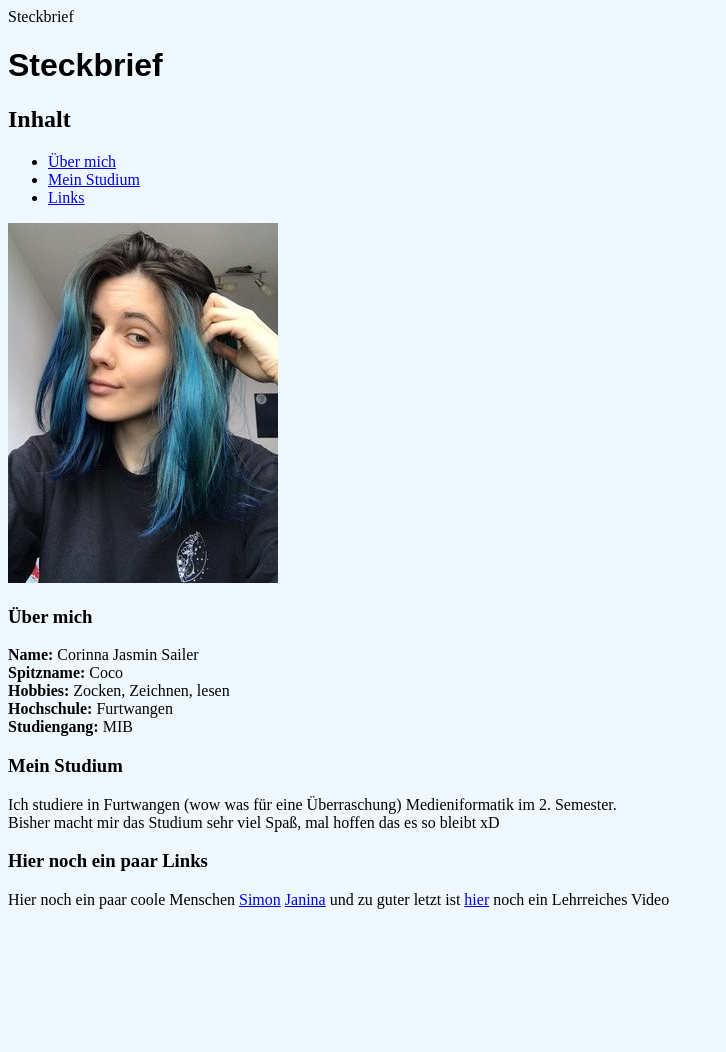
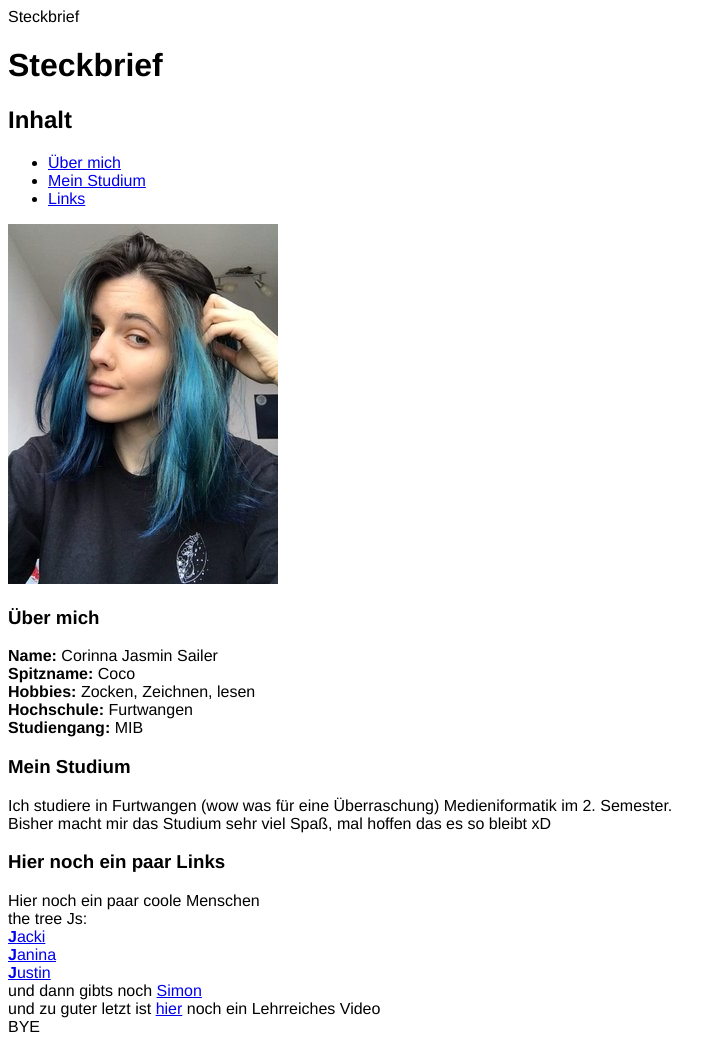
Before and after one commit to sailerco/GIS_MIB2, a plain HTML site: page Aufgabe 1/Steckbrief_Corinna.html in a window 1280 px wide. Shown: the whole page, without its empty margins (0-726 px from the left). Before the commit the page ends 925 px from the top, so only its background shows below. Drawn offline with Linux system fonts and the light colour scheme.

Commit message:
Steckbrief

```diff
--- a/Aufgabe 1/Steckbrief_Corinna.html
+++ b/Aufgabe 1/Steckbrief_Corinna.html
@@ -4,8 +4,8 @@
     <head>
         <tilte>Steckbrief</tilte>
     </head>
-    <body style = "background-color:aliceblue">
-        <h1 style="font-family: Arial;">Steckbrief</h1>
+    <body style="font-family: 'Franklin Gothic Medium', 'Arial Narrow', Arial, sans-serif;">
+        <h1>Steckbrief</h1>
         <h2>Inhalt</h2>
         <ul>
             <li> <a href="#me">Über mich</a></li>
@@ -28,10 +28,15 @@
 
         <h3 id="sonstiges">Hier noch ein paar Links</h3>
         <p>
-            Hier noch ein paar coole Menschen
-            <a href="https://simon-za.github.io/GIS-SoSe-2020/Aufgabe_00.html" target="_blank">Simon</a> </il>
-            <a href="https://janinacpb.github.io/GIS-SoSe-2020/Aufgabe01/aufgabe2.html" target="_blank"><il> Janina</a>
-
-            und zu guter letzt ist <a href="https://www.youtube.com/watch?v=hEesjCRR2hw">hier</a> noch ein Lehrreiches Video</p>
+            Hier noch ein paar coole Menschen<br>
+            the tree Js: <br>
+            <a href="https://jk-jacki.github.io/GIS_SoSe2020/Aufgabe01/" target="_blank"><b>J</b>acki</a><br>
+            <a href="https://janinacpb.github.io/GIS-SoSe-2020/Aufgabe01/aufgabe2.html" target="_blank"><b>J</b>anina</a><br>
+            <a href="https://yamidesu.github.io/GIS-SoSe-2020/Aufgaben/Aufgabe_01_2020-04-29/index.html" target="_blank"><b>J</b>ustin</a><br>
+            und dann gibts noch <a href="https://simon-za.github.io/GIS-SoSe-2020/Aufgabe_00.html" target="_blank">Simon</a><br>
+            und zu guter letzt ist <a href="https://www.youtube.com/watch?v=hEesjCRR2hw">hier</a> noch ein Lehrreiches Video
+            <br>
+            BYE
+        </p>
     </body>
 </html>
```
